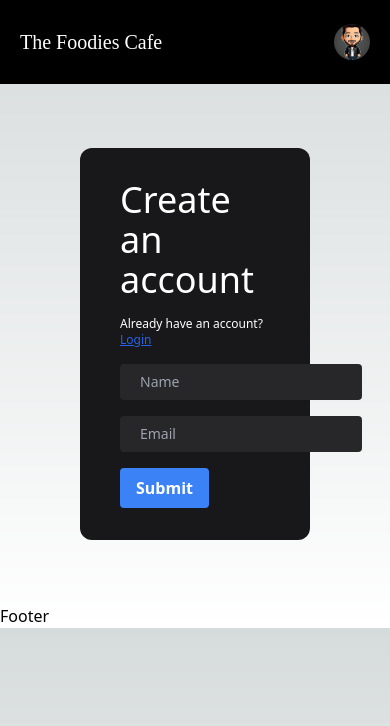
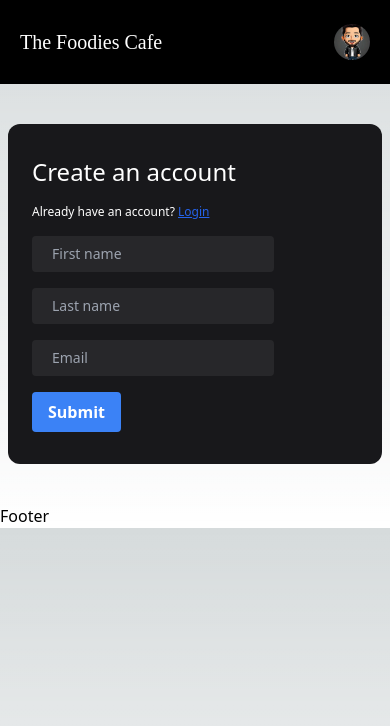
Before and after one commit to Dineshyadav3505/PizzaDeliveryApp, a Next.js app: page /signin in a window 390 px wide. Shown: the top 726 px of the page. Built offline with nearby package versions, Linux system fonts and the light colour scheme; a web font is replaced by a local one.

Commit message:
Update sign-in page layout and input fields

```diff
--- a/src/app/signin/page.js
+++ b/src/app/signin/page.js
@@ -13,21 +13,31 @@ const Page = () => {
   };
 
   return (
-    <div className='flex w-screen justify-center items-center px-20 py-16'>
-      <div className="rounded-xl bg-zinc-900 w-full px-10 py-8 gap-3 space-y-4">
-        <h4 className='text-white font-first text-4xl font-light'>Create an account</h4>
+    <div className='flex w-full justify-center items-center px-2 py-10 lg:px-20 lg:py-16'>
+      <div className="rounded-xl bg-zinc-900 w-full px-6 lg:px-10 py-8 gap-3 space-y-4">
+        <h4 className='text-white font-first text-2xl lg:text-4xl font-light'>Create an account</h4>
         <h4 className='text-white font-first text-xs font-light'>
           Already have an account? <Link href="/login" className='text-blue-600 underline'>Login</Link>
         </h4>
 
         <form onSubmit={handleSubmit(onSubmit)}>
-          <Input
-            name="name"
-            required={true}
-            register={register}
-            placeholder="Name"
-            className=""
-          />
+          <div className=" lg:flex gap-4">
+            <Input
+              name="First name"
+              required={true}
+              register={register}
+              placeholder="First name"
+              className=""
+            />
+            <Input
+              name="Last name"
+              required={true}
+              register={register}
+              placeholder="Last name"
+              className=""
+            />
+          </div>
+
           <Input
             name="email"
             type="email"
```
